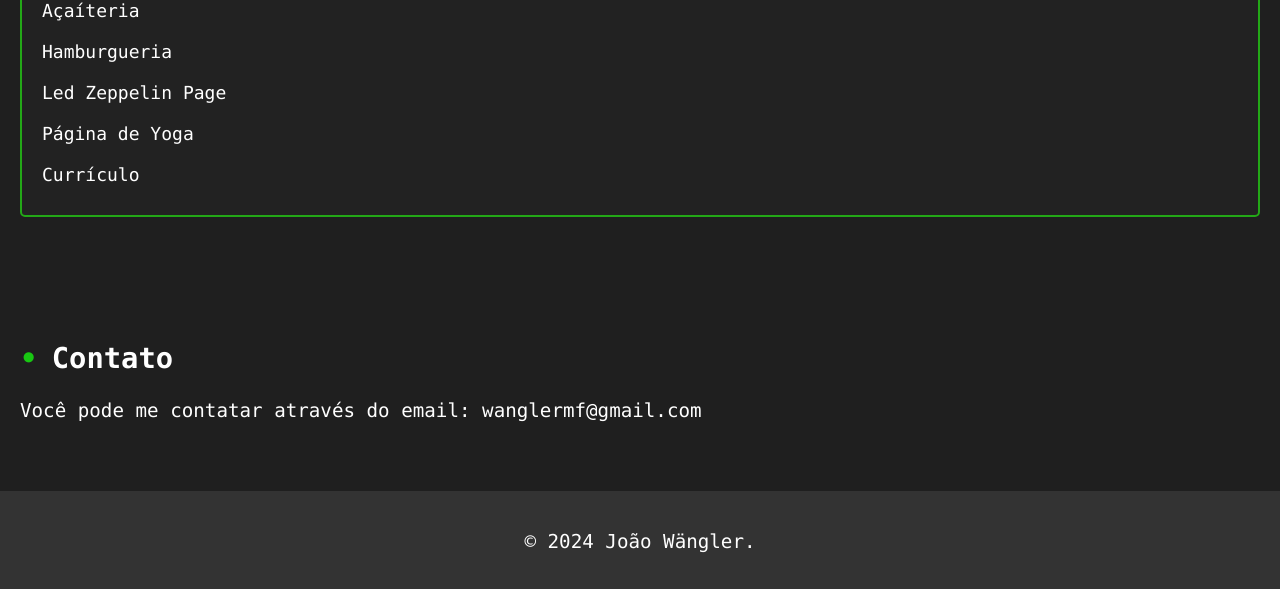
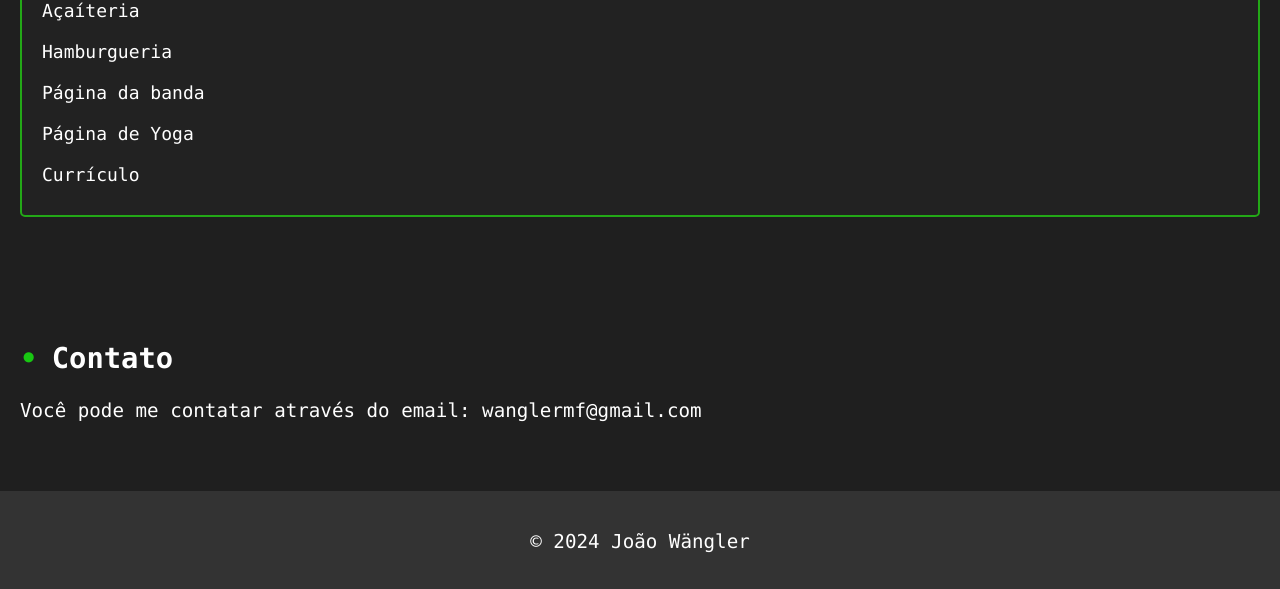
Before and after one commit to J-Wangler/portfolio, a plain HTML site: page index.html in a window 1280 px wide. Shown: the part 495-1084 px from the top of the page. Drawn offline with Linux system fonts and the light colour scheme.

Commit message:
Update index.html

```diff
--- a/index.html
+++ b/index.html
@@ -23,7 +23,7 @@
         <div class="links-box">
             <a href="https://j-wangler.github.io/acai/">Açaíteria</a>
             <a href="https://j-wangler.github.io/classicburger/">Hamburgueria</a>
-            <a href="https://j-wangler.github.io/Led-site/">Led Zeppelin Page</a>
+            <a href="https://j-wangler.github.io/Led-site/">Página da banda</a>
             <a href="https://j-wangler.github.io/Serenity-flow/">Página de Yoga</a>
             <a href="https://j-wangler.github.io/Curriculo/">Currículo</a>
         </div>
@@ -35,7 +35,7 @@
     </section>
 
     <footer>
-        <p>&copy; 2024 João Wängler.</p>
+        <p>&copy; 2024 João Wängler</p>
     </footer>
 
     <script src="script.js"></script>
```
